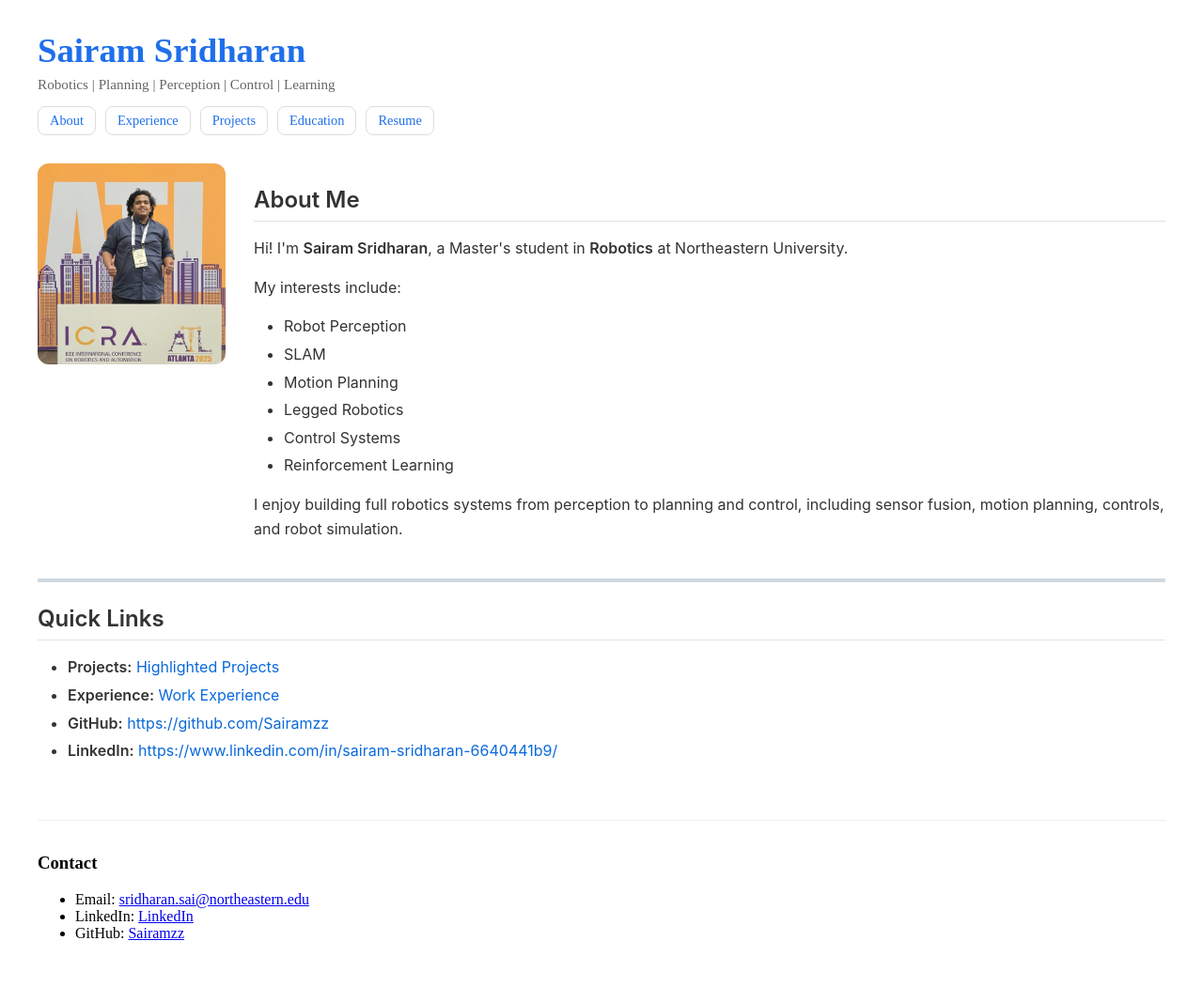
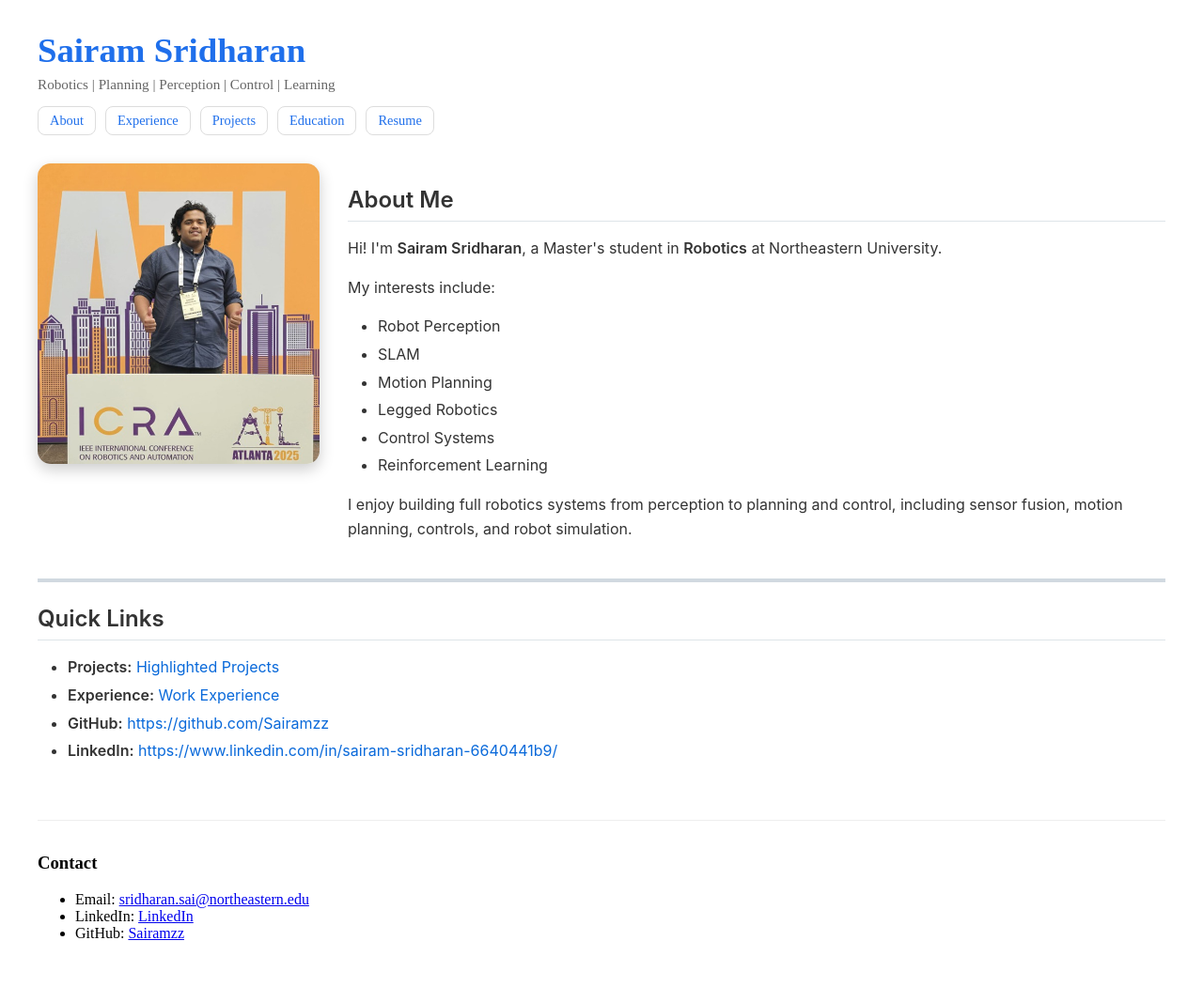
Before and after one commit to Sairamzz/Sairamzz.github.io, a Jekyll site: the page built from index.md, in a window 1280 px wide. Shown: the whole page at 94% size. Built offline with Jekyll 4.4.1, drawn with Linux system fonts in a browser that asks for light colours; nearby versions of some CDN libraries.

Commit message:
Update index.md

```diff
--- a/index.md
+++ b/index.md
@@ -5,7 +5,8 @@ title: About
 
 <div style="display:flex; align-items:flex-start; gap:30px; flex-wrap:wrap;">
 
-<img src="/assets/images/profile.jpeg" style="width:200px; border-radius:12px;">
+<img src="/assets/images/profile.jpeg"
+     style="width:300px; border-radius:14px; box-shadow:0 6px 16px rgba(0,0,0,0.2);">
 
 <div style="min-width:260px; flex:1;">
 
```
